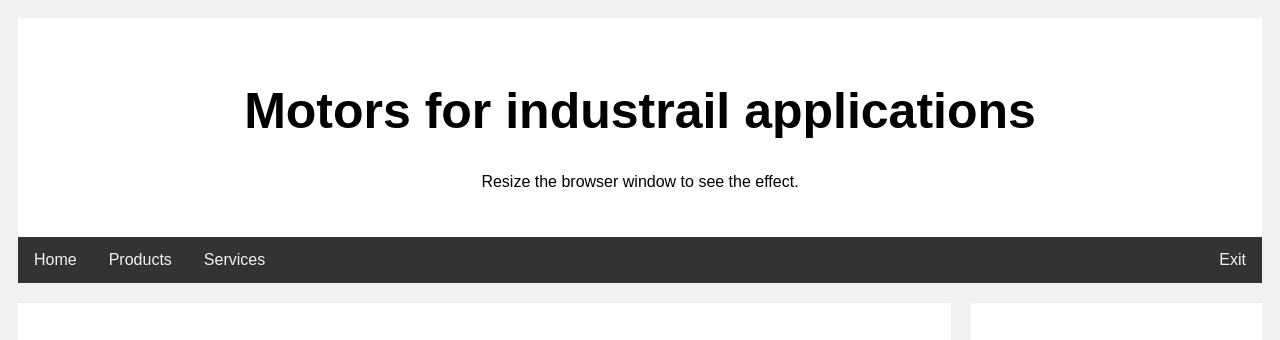
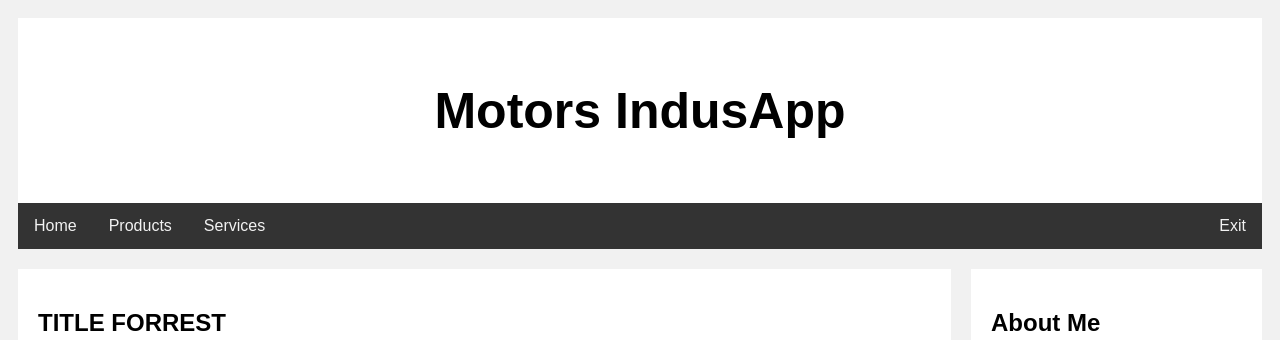
Before and after one commit to Kpamod/Motors-for-industrial-application-, a plain HTML site: page index.html in a window 1280 px wide. Shown: the top 340 px of the page. Drawn offline with Linux system fonts and the light colour scheme.

Commit message:
Update index.html
Header change

```diff
--- a/index.html
+++ b/index.html
@@ -158,8 +158,8 @@ body {
 <body>
 
 <div class="header">
-  <h1>Motors for industrail applications</h1>
-  <p>Resize the browser window to see the effect.</p>
+  <h1>Motors IndusApp</h1>
+
 </div>
 
 <div class="topnav">
```
